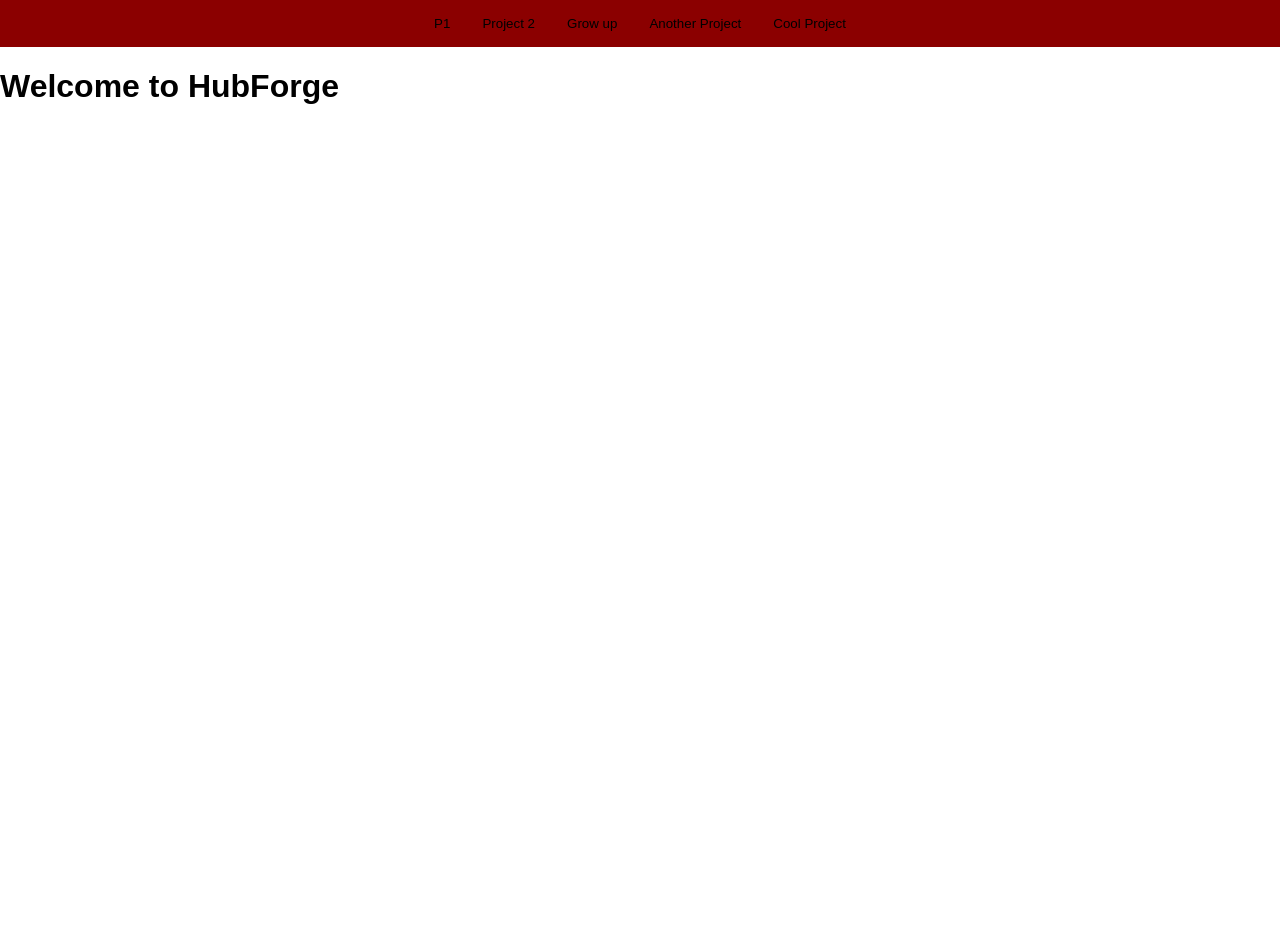
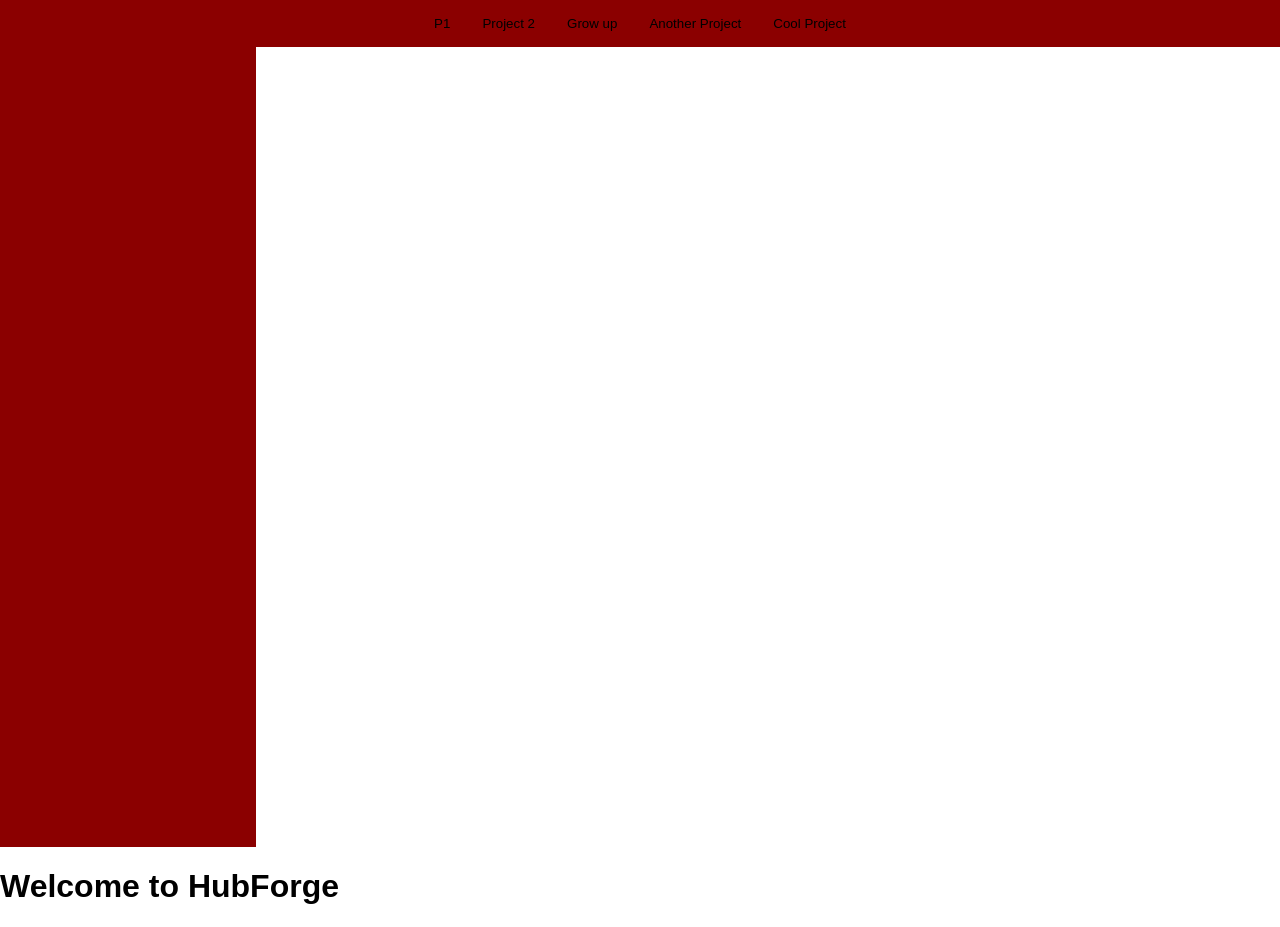
Before and after one commit to ERMFox/HubForge-Frontend, a SvelteKit app in the folder src/: page / in a window 1280 px wide. Before the commit the page ends 800 px from the top, so only its background shows below. Built offline with nearby package versions, Linux system fonts and the light colour scheme.

Commit message:
some progress for representing files and folders but still looks bad

```diff
--- a/src/src/components/NavBar.svelte
+++ b/src/src/components/NavBar.svelte
@@ -77,6 +77,9 @@
 </style>
 
 <div class="nav-container">
+    {#if navItems.length === 0}
+        <div class="nav-item">HubForge</div>
+    {:else}
         {#each navItems as item}
             <button type="button"
                     class="nav-item {item === activeItem ? 'active' : ''}"
@@ -85,4 +88,5 @@
                 {item}
             </button>
         {/each}
+    {/if}
 </div>
--- a/src/src/components/SideBar.svelte
+++ b/src/src/components/SideBar.svelte
@@ -0,0 +1,116 @@
+<script>
+    import { onMount } from 'svelte';
+
+    // Store the nav items from the backend
+    let sideItems = [];
+    let selectedItem = ''; // Track the currently active item
+
+    // Simulate fetching data from the backend API
+    async function fetchSideItems() {
+        // Replace this with your actual API call to the backend
+        return new Promise((resolve) => {
+            setTimeout(() => {
+                // Example structure: some strings, an array, and objects
+                resolve([
+                    "P1",
+                    {
+                        "title": "Project 2",
+                        "items": ["Subtask 1", "Subtask 2"]
+                    },
+                    "Grow up",
+                    {
+                        "title": "Another Project",
+                        "items": {
+                            "title": "Subtask A",
+                            "items": ["Detail 1", "Detail 2"]
+                        }
+                    },
+                    "Cool Project"
+                ]);
+            }, 1000);
+        });
+    }
+
+    // Function to set the clicked item as active
+    function setActive(item) {
+        selectedItem = item;
+        console.log(selectedItem);
+    }
+
+    // Recursive function to render the nav items
+    function renderSideItems(items) {
+        let html = '';
+
+        if (Array.isArray(items)) {
+            html += '<ul>';
+            items.forEach(subItem => {
+                html += `<li>${renderSideItems(subItem)}</li>`;
+            });
+            html += '</ul>';
+        } else if (typeof items === 'object' && items !== null) {
+            html += `
+                <div class="folder">
+                    <strong>${items.title}</strong>
+                    ${items.items ? renderSideItems(items.items) : ''}
+                </div>`;
+        } else if (typeof items === 'string') {
+            html += `<button class="side-item ${activeItem === items ? 'active' : ''}" onclick="setActive('${items}')">${items}</button>`;
+        }
+
+        return html;
+    }
+
+    // Load the nav items on component mount
+    onMount(async () => {
+        sideItems = await fetchSideItems();
+    });
+</script>
+
+<div class="side-container">
+    {#if sideItems.length === 0}
+        <div class="side-item">HubForge</div>
+    {:else}
+        {@html renderSideItems(sideItems)}
+    {/if}
+</div>
+
+<style>
+    .side-container {
+        background-color: darkred;
+        width: 20%;
+        height: 100vh; /* Full height of the viewport */
+        overflow-y: auto; /* Enable vertical scrolling */
+    }
+
+    .folder {
+        margin-left: 20px;
+    }
+
+    .nested {
+        margin-left: 20px;
+    }
+
+    button.side-item {
+        display: block;
+        width: 100%;
+        background: none;
+        border: none;
+        text-align: left;
+        cursor: pointer;
+    }
+
+    button.side-item:hover {
+        background-color: lightgray;
+    }
+
+    .side-item.active {
+        font-weight: bold;
+        color: blue;
+    }
+
+    button, button:focus, button:hover {
+        outline: none;
+        border: none;
+        background-color: darkred;
+    }
+</style>
--- /dev/null
+++ b/src/src/components/store.js
@@ -0,0 +1,4 @@
+// store.js
+import { writable } from 'svelte/store';
+
+export const activeItem = writable(''); // Store for the selected item
--- a/src/src/routes/+page.svelte
+++ b/src/src/routes/+page.svelte
@@ -1,13 +1,14 @@
 <script>
 	// Import the NavBar component from the components folder
 	import NavBar from '../components/NavBar.svelte';
-
+	import SideBar from "../components/SideBar.svelte";
 </script>
 
 <main>
 	<NavBar />
 	<div class="container">
-	<h1>Welcome to HubForge</h1>
+		<SideBar />
+		<h1>Welcome to HubForge</h1>
 	</div>
 
 
@@ -16,5 +17,11 @@
 </main>
 
 <style>
-
+	.container {
+		width: 100%;
+		height: 100%;
+		display: flex;
+		flex-direction: column;
+		justify-content: flex-start;
+	}
 </style>
--- a/src/src/routes/edit/+page.svelte
+++ /dev/null
@@ -1,47 +0,0 @@
-<script>
-    let projects = ['Project 1', 'Project 2', 'Project 3'];
-    let files = ['File 1', 'File 2', 'File 3'];
-    let currentProject = 'Project 1';
-</script>
-
-<nav>
-    {#each projects as project}
-        <button on:click={() => currentProject = project}>
-            {project}
-        </button>
-    {/each}
-</nav>
-
-<div class="container">
-    <aside>
-        <h3>Files and Folders</h3>
-        <ul>
-            {#each files as file}
-                <li>{file}</li>
-            {/each}
-        </ul>
-    </aside>
-    <section>
-        <h2>{currentProject}</h2>
-        <p>Collaborative editing space goes here...</p>
-    </section>
-</div>
-
-<style>
-    nav button {
-        margin: 5px;
-        padding: 10px;
-    }
-    .container {
-        display: flex;
-    }
-    aside {
-        width: 200px;
-        background-color: #f0f0f0;
-        padding: 10px;
-    }
-    section {
-        flex-grow: 1;
-        padding: 10px;
-    }
-</style>
```
Lines whose indentation alone changed are shown as unchanged.
